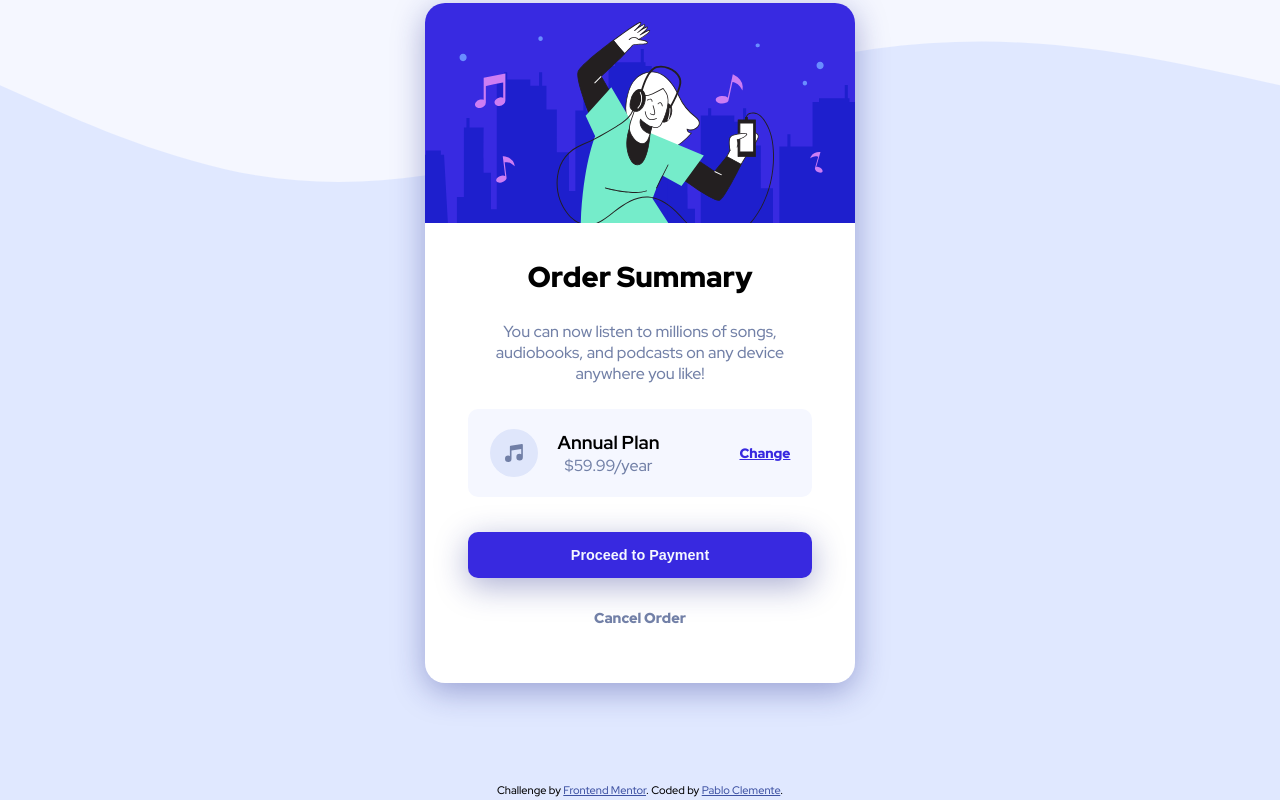
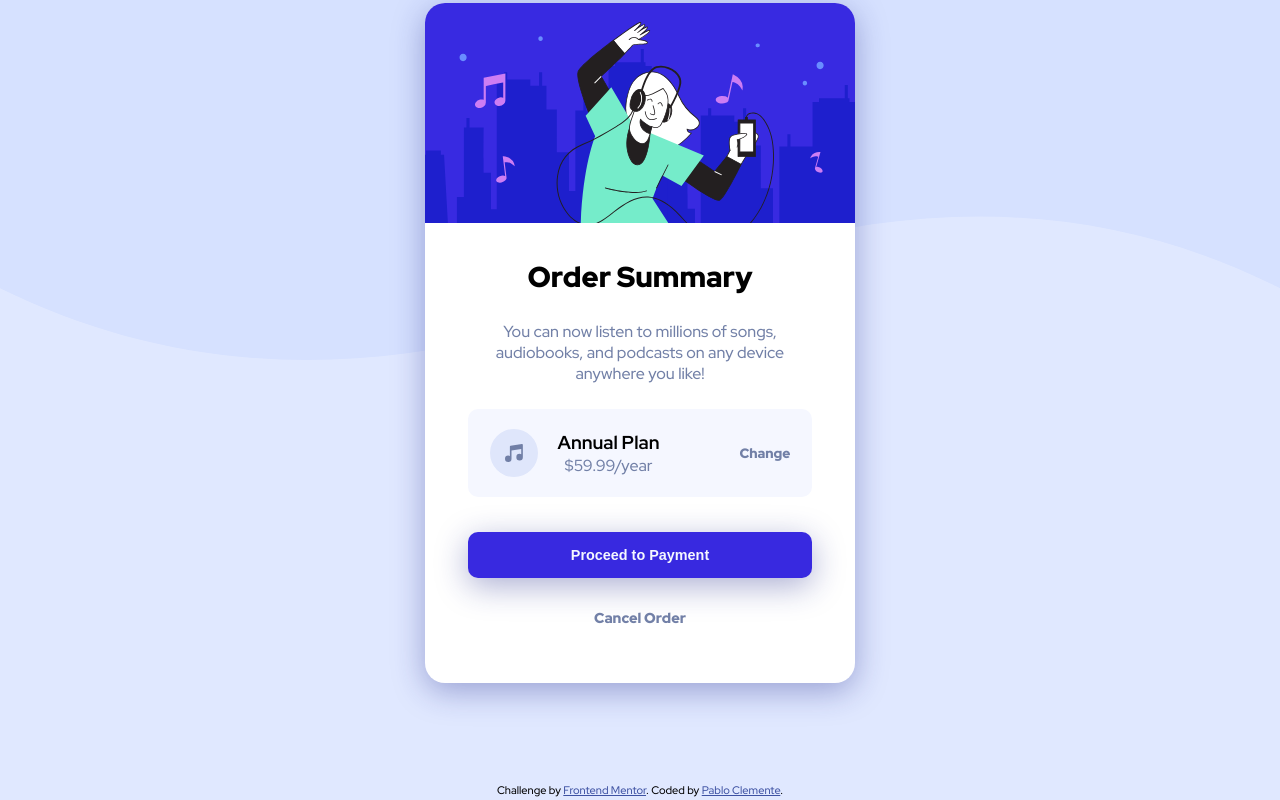
Before and after one commit to PabloMClementeP/Order-summary-card, a plain HTML site: page index.html in a window 1280 px wide. In both pictures the pointer is over the link "Change". Drawn offline with Linux system fonts and the light colour scheme.

Commit message:
some bugs fixed - Background is now in the css - Addeded hover effect

```diff
--- a/css/styile.css
+++ b/css/styile.css
@@ -12,12 +12,13 @@ html{
     font-family: 'Red Hat Display', sans-serif;
 }
 
+
 *,
 *::after,
-*::before{
-    box-sizing: inherit;
+*::before {
     margin: 0;
     padding: 0;
+    box-sizing: border-box;
 }
 
 body{
@@ -26,6 +27,9 @@ body{
     flex-direction: column;
     justify-content: center;
     align-items: center;
+    background: url("/images/pattern-background-desktop.svg");
+    background-repeat: no-repeat;
+    background-size:100vw 45vh;
     background-color: var(--pale-blue);
 }
 
@@ -103,6 +107,12 @@ p{
     color: var(--bright-blue);
 }
 
+.change-plan a:hover{
+    text-decoration: none;
+    color: var(--desaturated-blue);
+    transition: all 0.5s ease-out;
+}
+
 .payment{
     width: 80%;
     margin: 0 auto;
@@ -121,7 +131,13 @@ p{
     border: none;
     background-color: var(--bright-blue);
     box-shadow: 0 8px 32px 0 rgba(31, 38, 135, 0.37);
+}
 
+.payment button:hover{
+    cursor: pointer;
+    background-color: var(--dark-blue);
+    scale: 1.05;
+    transition: all 0.5s ease;
 }
 
 .payment a{
@@ -132,11 +148,16 @@ p{
     color: var(--desaturated-blue);
 }
 
+.payment a:hover{
+    color: var(--dark-blue);
+}
+
 .attribution{
     margin-top: 100px;
 }
 
 @media screen and (max-width: 480px) {
+
     .order-card{
         width: 90%;
     }
--- a/index.html
+++ b/index.html
@@ -23,9 +23,9 @@
 </head>
 <body>
 
-  <svg xmlns="http://www.w3.org/2000/svg" viewBox="0 0 1440 320"><path fill="#f5f7ff" fill-opacity="1" d="M0,96L48,117.3C96,139,192,181,288,197.3C384,213,480,203,576,176C672,149,768,107,864,80C960,53,1056,43,1152,48C1248,53,1344,75,1392,85.3L1440,96L1440,0L1392,0C1344,0,1248,0,1152,0C1056,0,960,0,864,0C768,0,672,0,576,0C480,0,384,0,288,0C192,0,96,0,48,0L0,0Z"></path></svg>
+  <!-- <svg xmlns="http://www.w3.org/2000/svg" viewBox="0 0 1440 320"><path fill="#f5f7ff" fill-opacity="1" d="M0,96L48,117.3C96,139,192,181,288,197.3C384,213,480,203,576,176C672,149,768,107,864,80C960,53,1056,43,1152,48C1248,53,1344,75,1392,85.3L1440,96L1440,0L1392,0C1344,0,1248,0,1152,0C1056,0,960,0,864,0C768,0,672,0,576,0C480,0,384,0,288,0C192,0,96,0,48,0L0,0Z"></path></svg> -->
 
-  <div class="order-card">
+  <main class="order-card">
 
       <img src="images/illustration-hero.svg" alt="hero">
 
@@ -51,7 +51,7 @@
         <a href="#">Cancel Order</a>
       </section>
 
-  </div>
+  </main>
 
 
   <div class="attribution">
```
